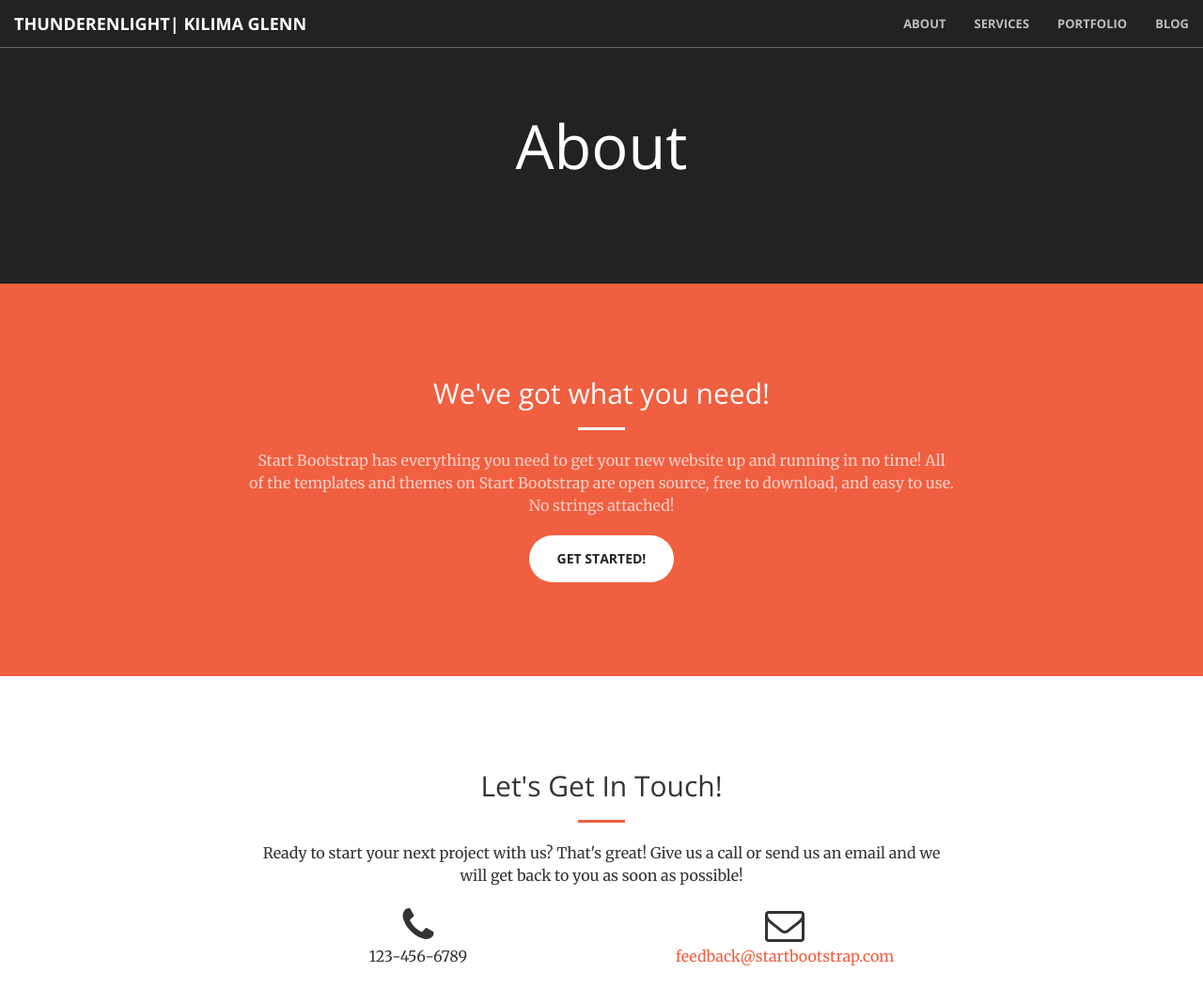
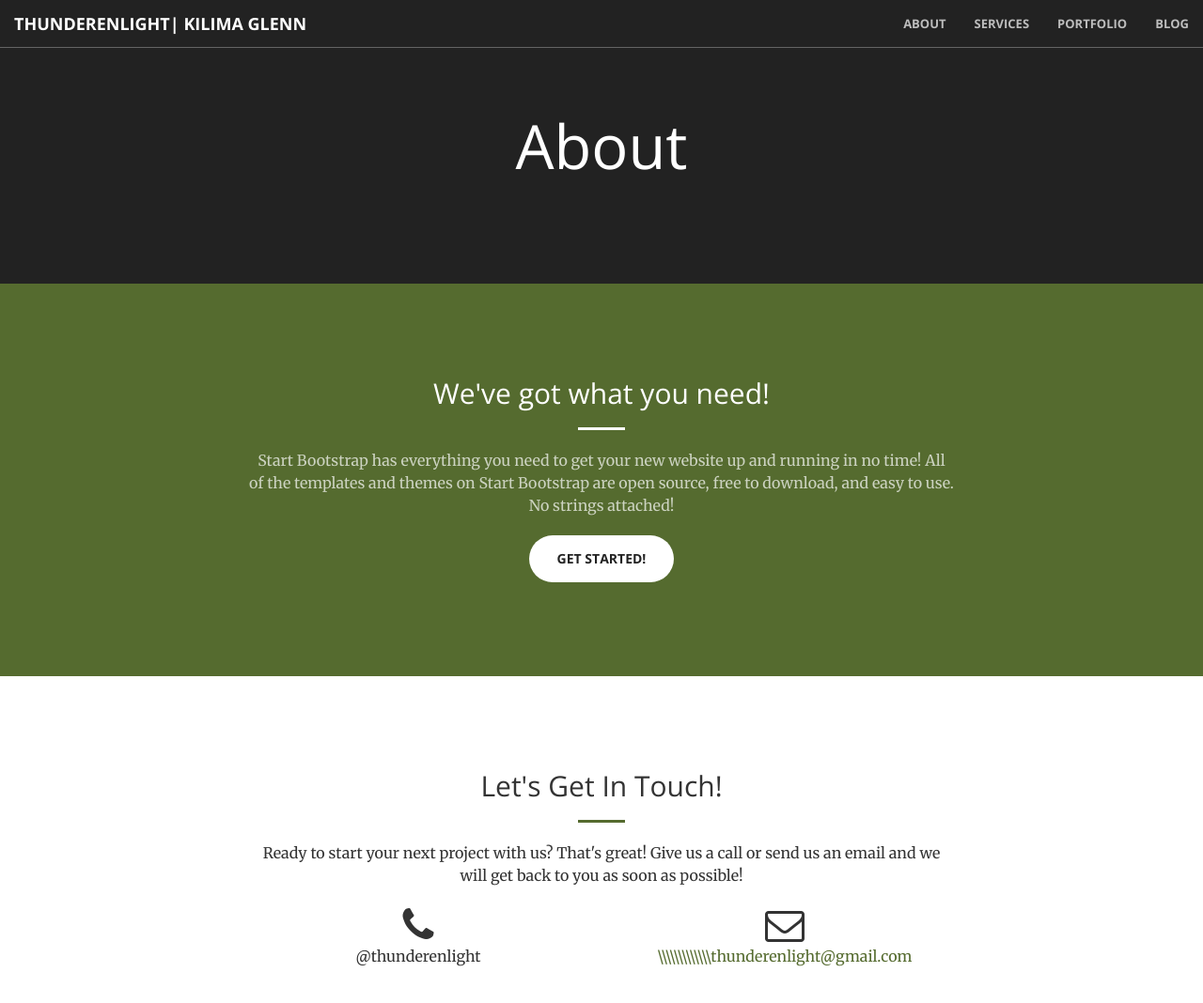
Before and after one commit to thunderenlight/thunderenlight.github.io, a Jekyll site: the page built from about.html, in a window 1280 px wide and 1150 px high. Shown: the top 1068 px of the window at 94% size. Built offline with Jekyll 4.4.1, drawn with Linux system fonts in a browser that asks for light colours.

Commit message:
Updating color theme

```diff
--- a/_layouts/default.html
+++ b/_layouts/default.html
@@ -66,11 +66,11 @@
 					</div>
 					<div class="col-lg-4 col-lg-offset-2 text-center">
 						<i class="fa fa-phone fa-3x wow bounceIn"></i>
-						<p>123-456-6789</p>
+						<p>@thunderenlight</p>
 					</div>
 					<div class="col-lg-4 text-center">
 						<i class="fa fa-envelope-o fa-3x wow bounceIn" data-wow-delay=".1s"></i>
-						<p><a href="mailto:your-email@your-domain.com">feedback@startbootstrap.com</a></p>
+						<p><a href="mailto:thunderenlight@gmail.com">\\\\\\\\\\\\\thunderenlight@gmail.com</a></p>
 					</div>
 				</div>
 			</div>
--- a/css/creative.css
+++ b/css/creative.css
@@ -16,7 +16,7 @@ body {
 
 hr {
     max-width: 50px;
-    border-color: #f05f40;
+    border-color:   #556b2f;
     border-width: 3px;
 }
 
@@ -25,7 +25,7 @@ hr.light {
 }
 
 a {
-    color: #f05f40;
+    color:  #556b2f;
     -webkit-transition: all .35s;
     -moz-transition: all .35s;
     transition: all .35s;
@@ -52,7 +52,7 @@ p {
 }
 
 .bg-primary {
-    background-color: #f05f40;
+    background-color: #556b2f;
 }
 
 .bg-dark {
@@ -89,7 +89,7 @@ aside {
     text-transform: uppercase;
     font-family: 'Open Sans','Helvetica Neue',Arial,sans-serif;
     font-weight: 700;
-    color: #f05f40;
+    color:  #556b2f;
 }
 
 .navbar-default .navbar-header .navbar-brand:hover,
@@ -107,7 +107,7 @@ aside {
 
 .navbar-default .nav > li>a:hover,
 .navbar-default .nav>li>a:focus:hover {
-    color: #f05f40;
+    color:  #556b2f;
 }
 
 .navbar-default .nav > li.active>a,
@@ -153,7 +153,7 @@ aside {
 
     .navbar-default.affix .navbar-header .navbar-brand {
         font-size: 14px;
-        color: #f05f40;
+        color:  #556b2f;
     }
 
     .navbar-default.affix .navbar-header .navbar-brand:hover,
@@ -168,7 +168,7 @@ aside {
 
     .navbar-default.affix .nav > li>a:hover,
     .navbar-default.affix .nav>li>a:focus:hover {
-        color: #f05f40;
+        color:  #556b2f;
     }
 }
 
@@ -324,7 +324,7 @@ header .header-content .header-content-inner p {
 }
 
 .text-primary {
-    color: #f05f40;
+    color:  #556b2f;
 }
 
 .no-gutter > [class*=col-] {
@@ -386,9 +386,9 @@ fieldset[disabled] .btn-default.active {
 }
 
 .btn-primary {
-    border-color: #f05f40;
+    border-color:   #556b2f;
     color: #fff;
-    background-color: #f05f40;
+    background-color:   #556b2f;
     -webkit-transition: all .35s;
     -moz-transition: all .35s;
     transition: all .35s;
@@ -429,12 +429,12 @@ fieldset[disabled] .btn-primary:active,
 .btn-primary.disabled.active,
 .btn-primary[disabled].active,
 fieldset[disabled] .btn-primary.active {
-    border-color: #f05f40;
-    background-color: #f05f40;
+    border-color:   #556b2f;
+    background-color:   #556b2f;
 }
 
 .btn-primary .badge {
-    color: #f05f40;
+    color:  #556b2f;
     background-color: #fff;
 }
 
```
